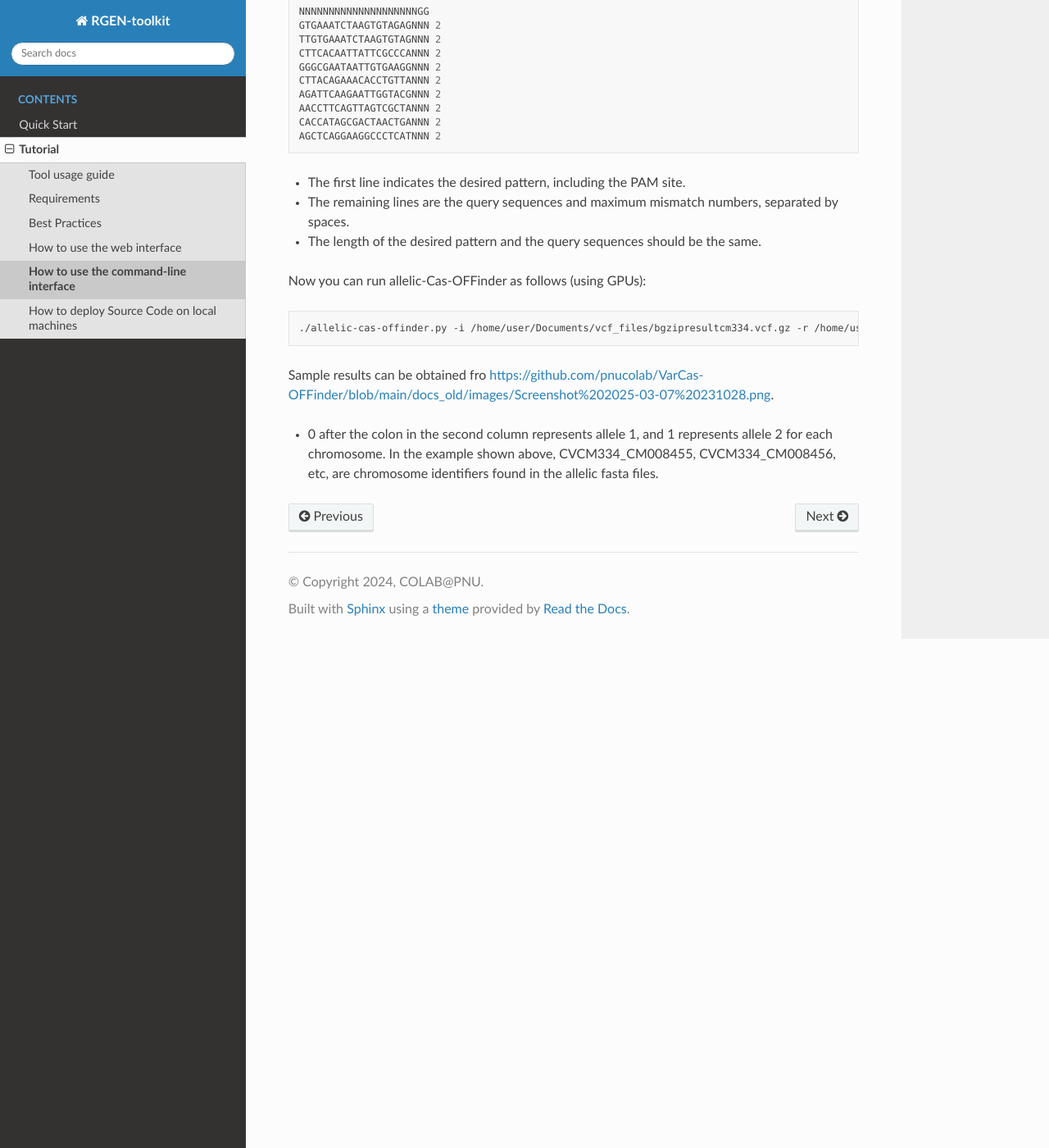
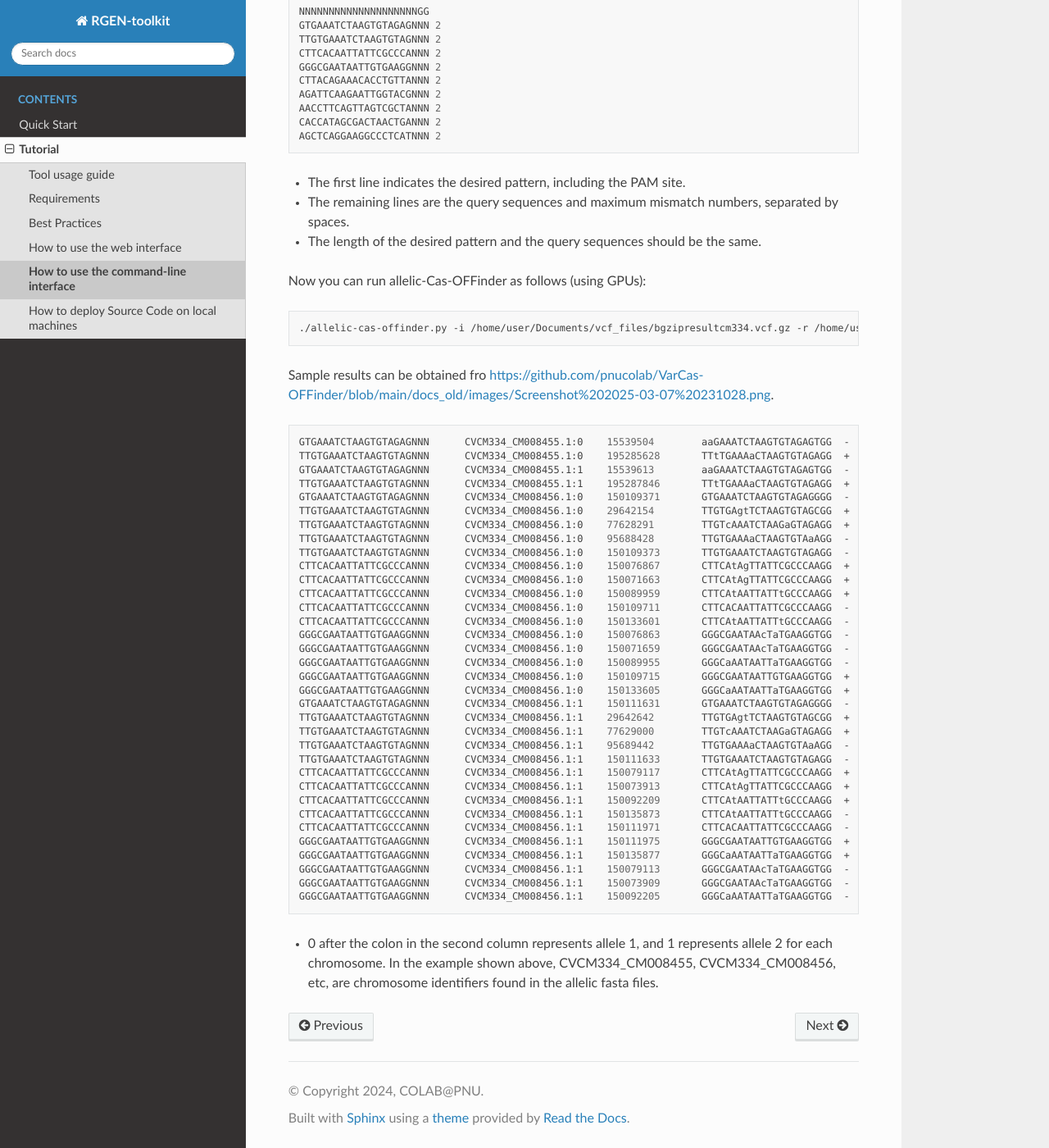
Before and after one commit to pnucolab/rgen-toolkit, a Sphinx documentation site: the page built from docs/source/userguide/05-cli.rst, in a window 1280 px wide and 1400 px high, scrolled down 1881 px. Shown: the whole window at 82% size. Built offline with Sphinx 7.4.7 and the Read the Docs theme 3.1.0, drawn with Linux system fonts in a browser that asks for light colours.

Commit message:
Update 05-cli.rst

```diff
--- a/docs/source/userguide/05-cli.rst
+++ b/docs/source/userguide/05-cli.rst
@@ -110,4 +110,42 @@ Now you can run allelic-Cas-OFFinder as follows (using GPUs):
 
 Sample results can be obtained fro  https://github.com/pnucolab/VarCas-OFFinder/blob/main/docs_old/images/Screenshot%202025-03-07%20231028.png.
 
+.. code-block:: bash
+
+    GTGAAATCTAAGTGTAGAGNNN	CVCM334_CM008455.1:0	15539504	aaGAAATCTAAGTGTAGAGTGG	-	2
+    TTGTGAAATCTAAGTGTAGNNN	CVCM334_CM008455.1:0	195285628	TTtTGAAAaCTAAGTGTAGAGG	+	2
+    GTGAAATCTAAGTGTAGAGNNN	CVCM334_CM008455.1:1	15539613	aaGAAATCTAAGTGTAGAGTGG	-	2
+    TTGTGAAATCTAAGTGTAGNNN	CVCM334_CM008455.1:1	195287846	TTtTGAAAaCTAAGTGTAGAGG	+	2
+    GTGAAATCTAAGTGTAGAGNNN	CVCM334_CM008456.1:0	150109371	GTGAAATCTAAGTGTAGAGGGG	-	0
+    TTGTGAAATCTAAGTGTAGNNN	CVCM334_CM008456.1:0	29642154	TTGTGAgtTCTAAGTGTAGCGG	+	2
+    TTGTGAAATCTAAGTGTAGNNN	CVCM334_CM008456.1:0	77628291	TTGTcAAATCTAAGaGTAGAGG	+	2
+    TTGTGAAATCTAAGTGTAGNNN	CVCM334_CM008456.1:0	95688428	TTGTGAAAaCTAAGTGTAaAGG	-	2
+    TTGTGAAATCTAAGTGTAGNNN	CVCM334_CM008456.1:0	150109373	TTGTGAAATCTAAGTGTAGAGG	-	0
+    CTTCACAATTATTCGCCCANNN	CVCM334_CM008456.1:0	150076867	CTTCAtAgTTATTCGCCCAAGG	+	2
+    CTTCACAATTATTCGCCCANNN	CVCM334_CM008456.1:0	150071663	CTTCAtAgTTATTCGCCCAAGG	+	2
+    CTTCACAATTATTCGCCCANNN	CVCM334_CM008456.1:0	150089959	CTTCAtAATTATTtGCCCAAGG	+	2
+    CTTCACAATTATTCGCCCANNN	CVCM334_CM008456.1:0	150109711	CTTCACAATTATTCGCCCAAGG	-	0
+    CTTCACAATTATTCGCCCANNN	CVCM334_CM008456.1:0	150133601	CTTCAtAATTATTtGCCCAAGG	-	2
+    GGGCGAATAATTGTGAAGGNNN	CVCM334_CM008456.1:0	150076863	GGGCGAATAAcTaTGAAGGTGG	-	2
+    GGGCGAATAATTGTGAAGGNNN	CVCM334_CM008456.1:0	150071659	GGGCGAATAAcTaTGAAGGTGG	-	2
+    GGGCGAATAATTGTGAAGGNNN	CVCM334_CM008456.1:0	150089955	GGGCaAATAATTaTGAAGGTGG	-	2
+    GGGCGAATAATTGTGAAGGNNN	CVCM334_CM008456.1:0	150109715	GGGCGAATAATTGTGAAGGTGG	+	0
+    GGGCGAATAATTGTGAAGGNNN	CVCM334_CM008456.1:0	150133605	GGGCaAATAATTaTGAAGGTGG	+	2
+    GTGAAATCTAAGTGTAGAGNNN	CVCM334_CM008456.1:1	150111631	GTGAAATCTAAGTGTAGAGGGG	-	0
+    TTGTGAAATCTAAGTGTAGNNN	CVCM334_CM008456.1:1	29642642	TTGTGAgtTCTAAGTGTAGCGG	+	2
+    TTGTGAAATCTAAGTGTAGNNN	CVCM334_CM008456.1:1	77629000	TTGTcAAATCTAAGaGTAGAGG	+	2
+    TTGTGAAATCTAAGTGTAGNNN	CVCM334_CM008456.1:1	95689442	TTGTGAAAaCTAAGTGTAaAGG	-	2
+    TTGTGAAATCTAAGTGTAGNNN	CVCM334_CM008456.1:1	150111633	TTGTGAAATCTAAGTGTAGAGG	-	0
+    CTTCACAATTATTCGCCCANNN	CVCM334_CM008456.1:1	150079117	CTTCAtAgTTATTCGCCCAAGG	+	2
+    CTTCACAATTATTCGCCCANNN	CVCM334_CM008456.1:1	150073913	CTTCAtAgTTATTCGCCCAAGG	+	2
+    CTTCACAATTATTCGCCCANNN	CVCM334_CM008456.1:1	150092209	CTTCAtAATTATTtGCCCAAGG	+	2
+    CTTCACAATTATTCGCCCANNN	CVCM334_CM008456.1:1	150135873	CTTCAtAATTATTtGCCCAAGG	-	2
+    CTTCACAATTATTCGCCCANNN	CVCM334_CM008456.1:1	150111971	CTTCACAATTATTCGCCCAAGG	-	0
+    GGGCGAATAATTGTGAAGGNNN	CVCM334_CM008456.1:1	150111975	GGGCGAATAATTGTGAAGGTGG	+	0
+    GGGCGAATAATTGTGAAGGNNN	CVCM334_CM008456.1:1	150135877	GGGCaAATAATTaTGAAGGTGG	+	2
+    GGGCGAATAATTGTGAAGGNNN	CVCM334_CM008456.1:1	150079113	GGGCGAATAAcTaTGAAGGTGG	-	2
+    GGGCGAATAATTGTGAAGGNNN	CVCM334_CM008456.1:1	150073909	GGGCGAATAAcTaTGAAGGTGG	-	2
+    GGGCGAATAATTGTGAAGGNNN	CVCM334_CM008456.1:1	150092205	GGGCaAATAATTaTGAAGGTGG	-	2
+
+
 - 0 after the colon in the second column represents allele 1, and 1 represents allele 2 for each chromosome. In the example shown above, CVCM334_CM008455, CVCM334_CM008456, etc, are chromosome identifiers found in the allelic fasta files.
```
